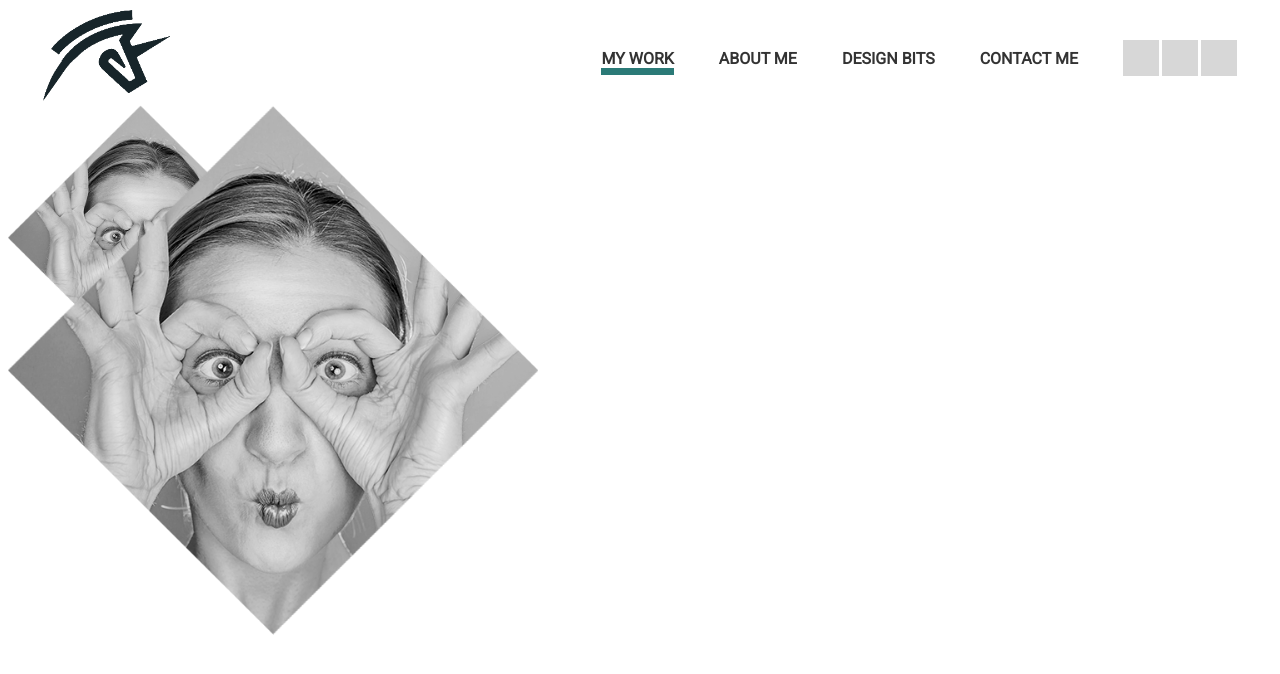
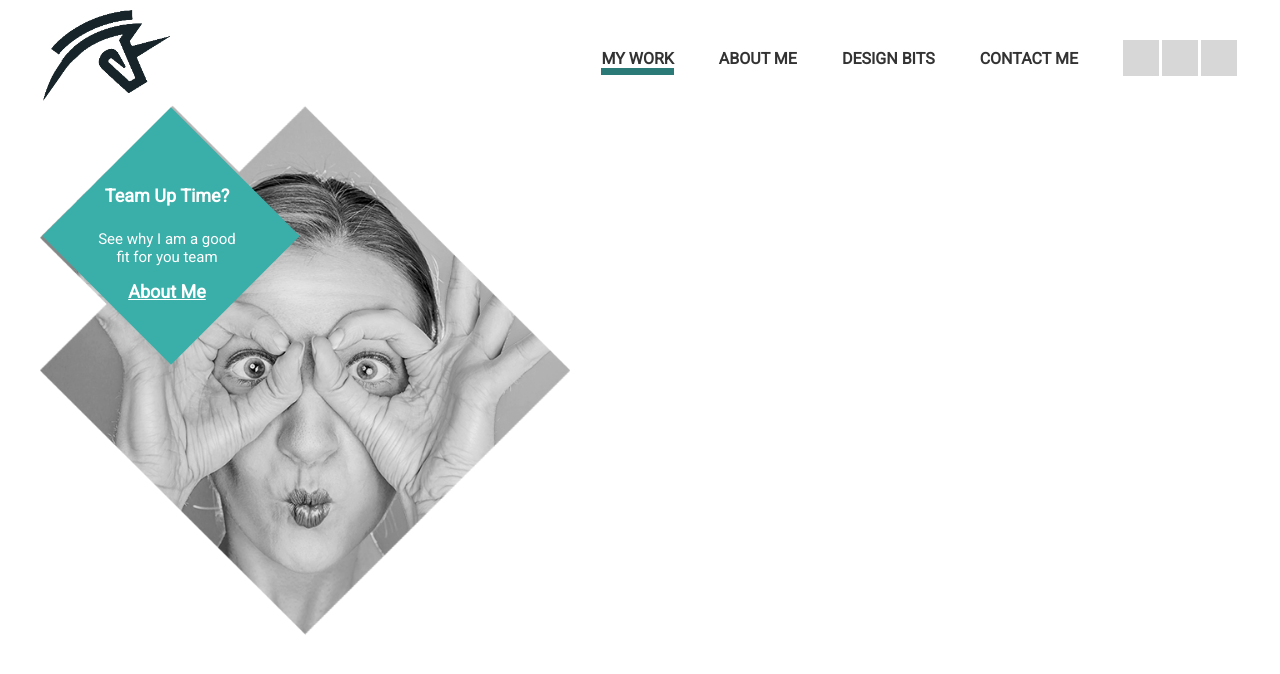
Before and after one commit to Grahamcr/portfolio, an Angular app in the folder portolio/: page / in a window 1280 px wide. Shown: the top 674 px of the page. Built offline with nearby package versions, Linux system fonts and the light colour scheme.

Commit message:
color triangle done

```diff
--- a/portolio/src/app/app.component.html
+++ b/portolio/src/app/app.component.html
@@ -1,2 +1,4 @@
 <app-header></app-header>
-<router-outlet></router-outlet>
+<div class="main-container">
+    <router-outlet></router-outlet>
+</div>
--- a/portolio/src/app/app.component.less
+++ b/portolio/src/app/app.component.less
@@ -0,0 +1,4 @@
+.main-container {
+    max-width: 1200px;
+    margin: 0px auto;
+}
--- a/portolio/src/app/colordiamond/colordiamond.component.html
+++ b/portolio/src/app/colordiamond/colordiamond.component.html
@@ -1 +1,10 @@
-<p>colordiamond works!</p>
+
+<div class="color-diamond">
+        <a href="{{caselink}}" class="hoverLayer"></a>
+        <div class="text-block">
+                <h4>{{title}}</h4>
+                <p>{{description}}</p>
+                <a href="{{caselink}}">{{calltoaction}}</a>
+        </div>
+
+</div>
--- a/portolio/src/app/colordiamond/colordiamond.component.less
+++ b/portolio/src/app/colordiamond/colordiamond.component.less
@@ -0,0 +1,41 @@
+.color-diamond {
+    position: relative;
+    text-align: center;
+    width:175px;
+    .hoverLayer {
+        height: 182px;
+        width: 182px;
+        position: absolute;
+        left: 0px;
+        transform: rotate(45deg);
+        z-index: 2;
+        margin-left: 40px;
+        margin-top: 40px;
+        display:inline-block;
+        background-color:#3AAFA9;
+    }
+
+    .text-block {
+        z-index: 2;
+        position: absolute;
+        top: 57px;
+        left: 52px;
+        h4 {
+            color: #FFF;
+            font-weight: bolder;
+            font-size: 18px;
+        }
+        p {
+            color: #FFF;
+            font-weight: normal;
+            font-size: 15px;
+            width: 150px;
+        }
+        a {
+            color: #FFF;
+            font-weight: bolder;
+            font-size: 18px;
+        }
+    }
+
+}
--- a/portolio/src/app/home/home.component.html
+++ b/portolio/src/app/home/home.component.html
@@ -1,3 +1,4 @@
+
 <app-diamondimg
 [pic]="'findit'"
 [title]="'FindIT Search'"
@@ -15,3 +16,11 @@
 [colorimage]= "'assets/images/findit.png'"
 [caselink] = "'https://www.google.com'"
 ></app-largediamond>
+
+
+<app-colordiamond
+[title]="'Team Up Time?'"
+[description]="'See why I am a good fit for you team'"
+[caselink] = "'/about'"
+[calltoaction] = "'About Me'"
+></app-colordiamond>
```
Also changed, not shown: portolio/src/app/colordiamond/colordiamond.component.ts (+7 -1 lines), 1 other file (tests, documents, lock files or other folders).
